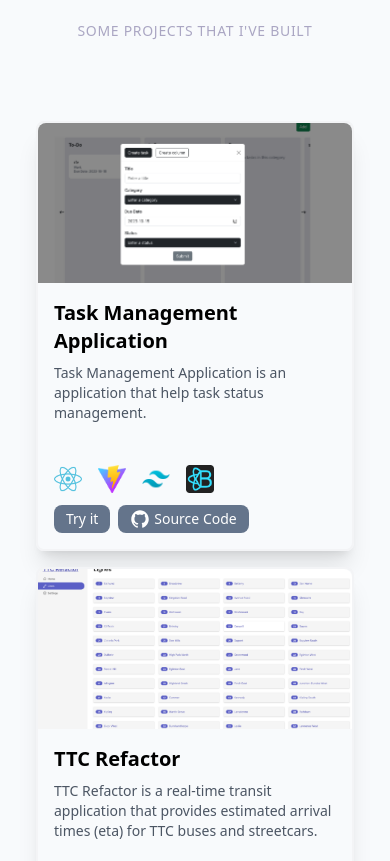
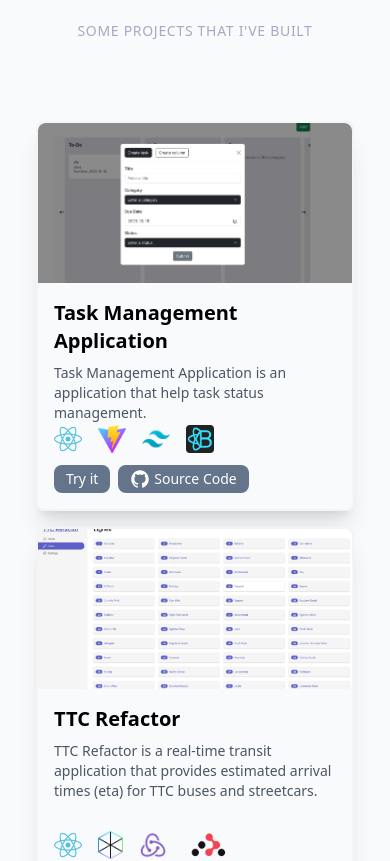
Before and after one commit to ttiimmothy/personal-portfolio-website, a Next.js app: page / in a window 390 px wide. Shown: the part 6100-6961 px from the top of the page. Built offline with nearby package versions, Linux system fonts and the light colour scheme.

Commit message:
fix: styling

```diff
--- a/src/components/sections/projectsSection/ProjectsSection.tsx
+++ b/src/components/sections/projectsSection/ProjectsSection.tsx
@@ -120,7 +120,7 @@ const ProjectCard: React.FC<{ project: Project; index: number }> = ({
     <motion.div
       variants={fadeIn("up", "spring", index * 0.5, 0.75)}
       key={project.name}
-      className="relative border-2 border-gray-100 rounded-lg shadow-xl min-h-[430px] mx-3 md:mx-0 dark:shadow-secondary"
+      className="relative border-2 border-gray-100 rounded-lg shadow-xl min-h-[390px] lg:min-h-[430px] mx-3 md:mx-0 dark:shadow-secondary"
     >
       {projectImage && (
         <div
```
